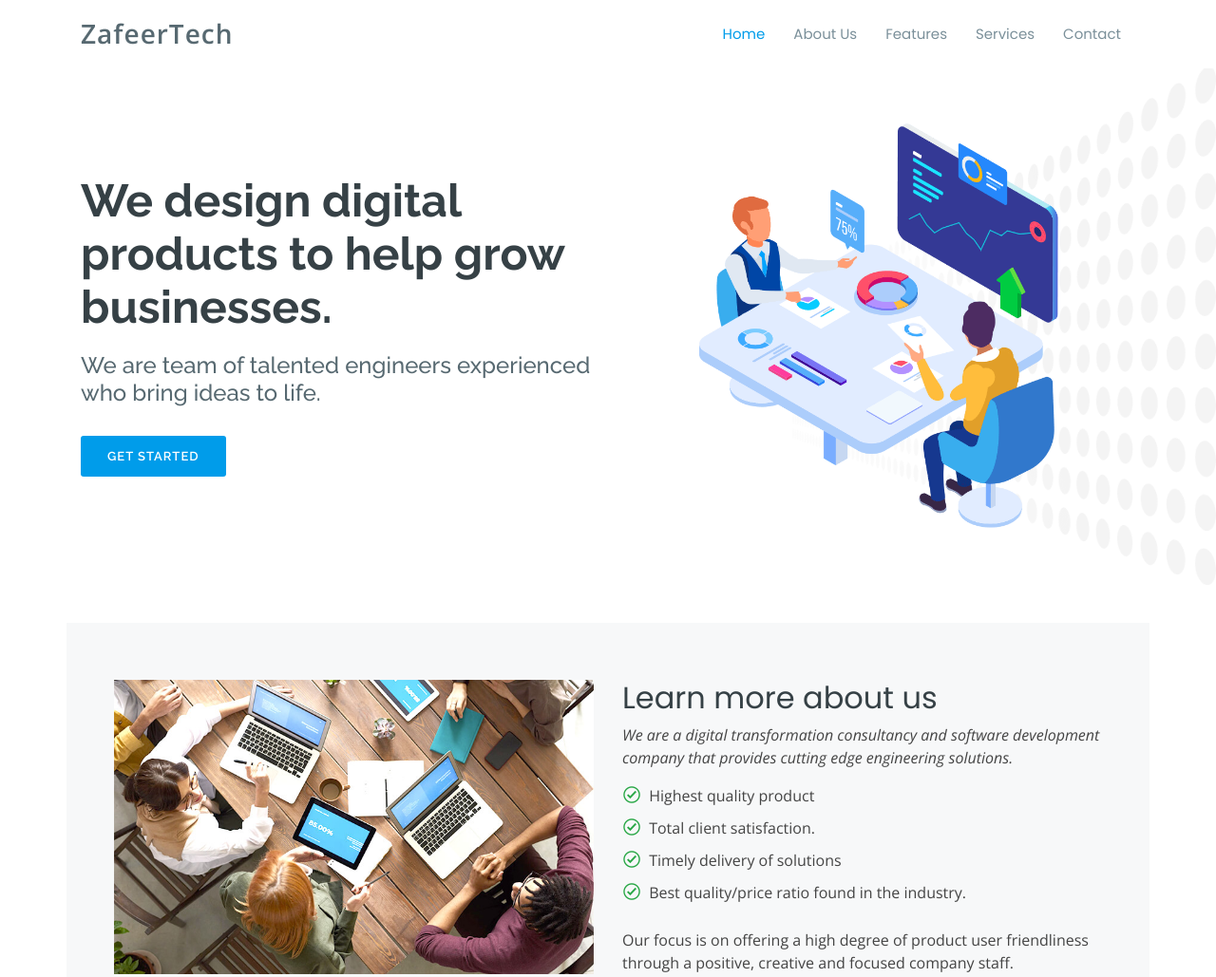
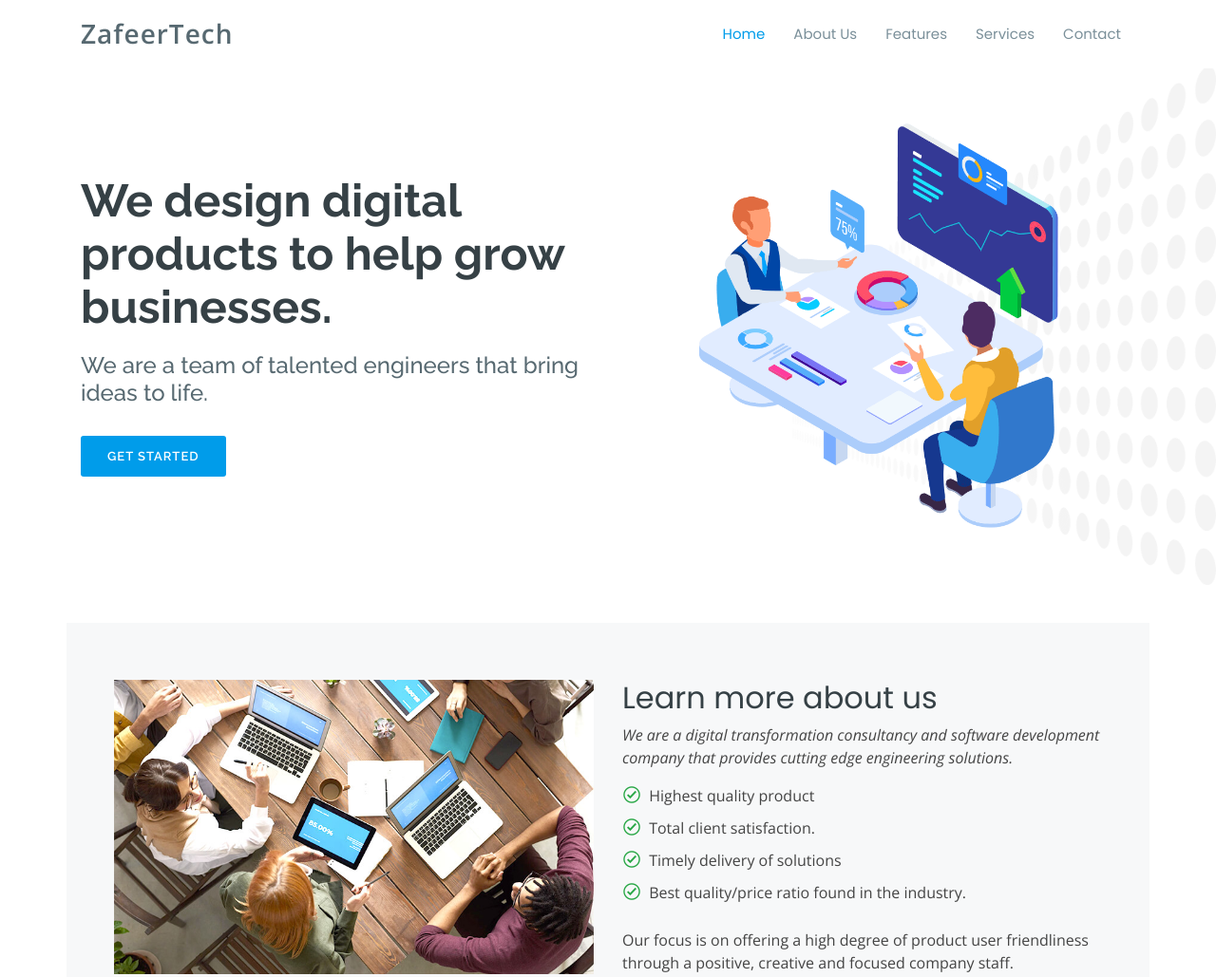
Before and after one commit to mzafeer/zafeertech, a plain HTML site: page index.html in a window 1280 px wide. Shown: the top 1029 px of the page at 95% size. Drawn offline with nearby package versions, Linux system fonts and the light colour scheme.

Commit message:
updated grammer

```diff
--- a/index.html
+++ b/index.html
@@ -62,7 +62,7 @@
         <div class="col-lg-6 pt-5 pt-lg-0 order-2 order-lg-1 d-flex flex-column justify-content-center" data-aos="fade-up">
           <div>
             <h1>We design digital products to help grow businesses.</h1>
-            <h2>We are team of talented engineers experienced who bring ideas to life.</h2>
+            <h2>We are a team of talented engineers that bring ideas to life.</h2>
             <a href="#about" class="btn-get-started scrollto">Get Started</a>
           </div>
         </div>
```
